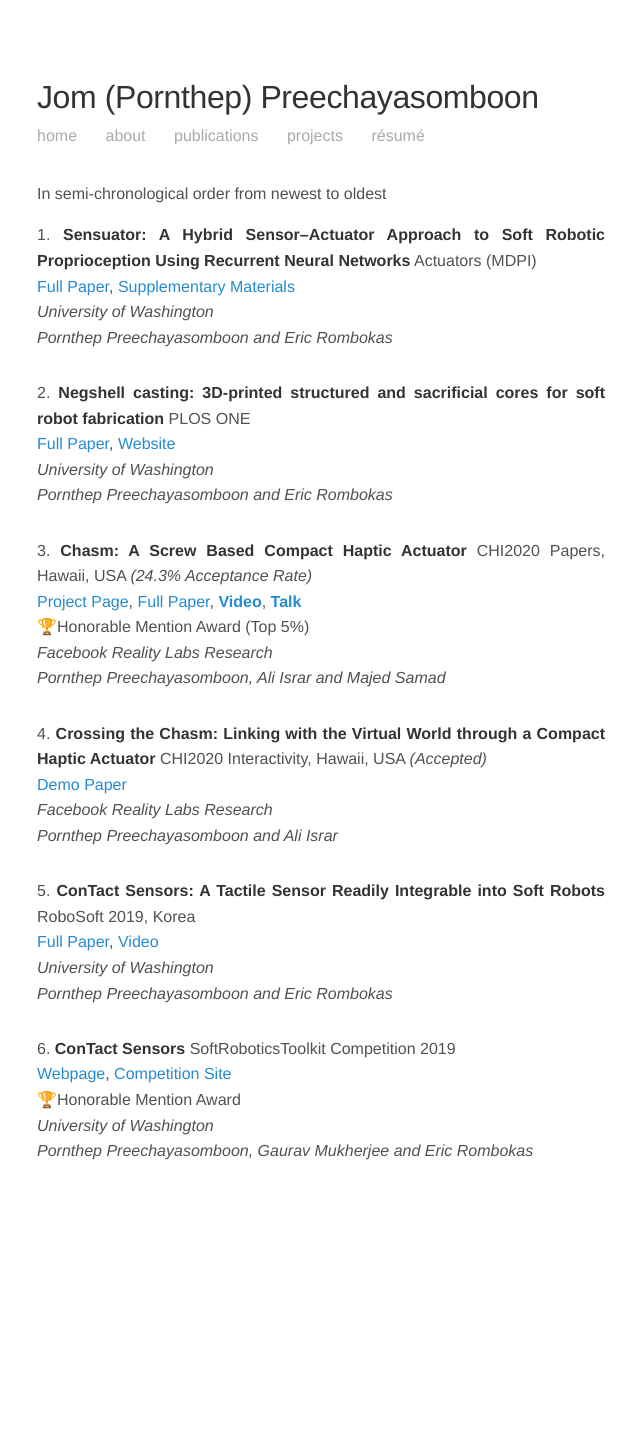
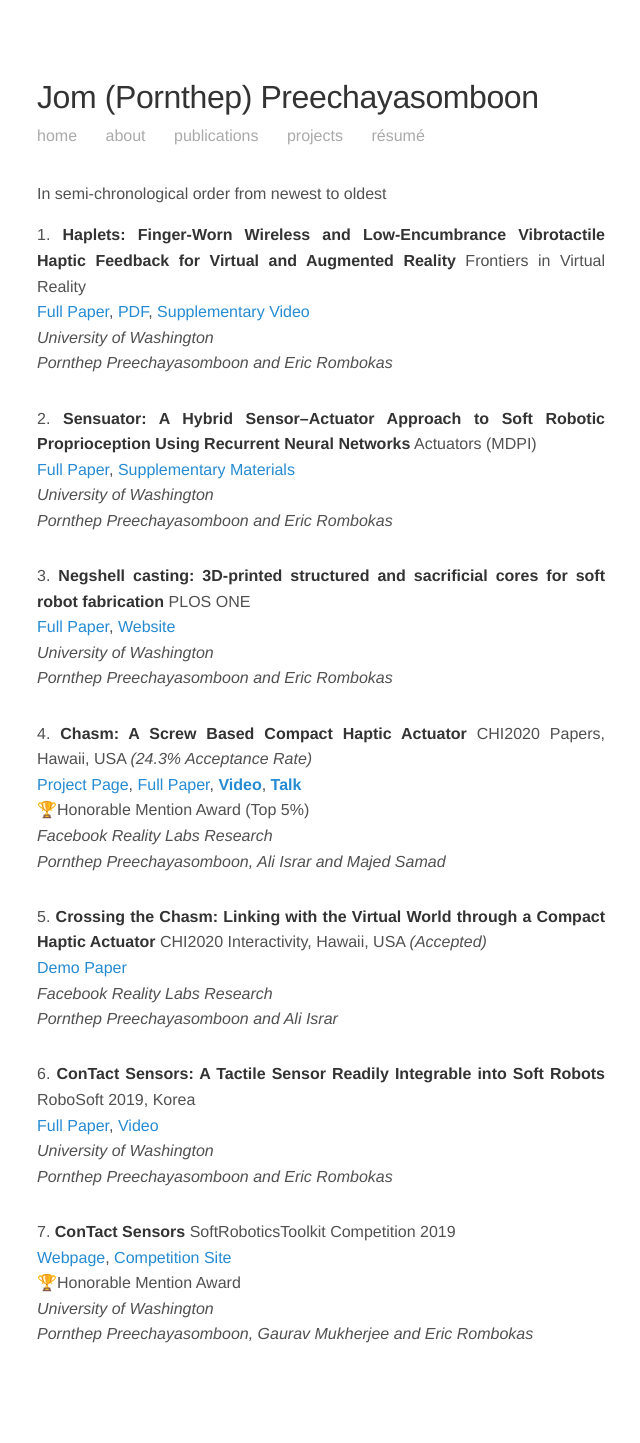
Before and after one commit to prnthp/prnthp.github.io, a Jekyll site: the page built from publications.md, in a window 1280 px wide. Shown: the whole page, without its empty margins (319-959 px from the left). Built offline with Jekyll 4.4.1, drawn with Linux system fonts in a browser that asks for light colours; before the commit the page ends 1260 px from its top, so only the background shows below that.

Commit message:
Update publications.md

```diff
--- a/publications.md
+++ b/publications.md
@@ -4,6 +4,11 @@ permalink: /publications/
 ---
 
 In semi-chronological order from newest to oldest
+1. **Haplets: Finger-Worn Wireless and Low-Encumbrance Vibrotactile Haptic Feedback for Virtual and Augmented Reality** Frontiers in Virtual Reality
+  <br> [Full Paper](//www.frontiersin.org/articles/10.3389/frvir.2021.738613/full), [PDF](//www.frontiersin.org/articles/10.3389/frvir.2021.738613/pdf), [Supplementary Video](//ndownloader.figstatic.com/files/30819115)
+  <br> *University of Washington*
+  <br> *Pornthep Preechayasomboon and Eric Rombokas*
+  <br><br>
 1. **Sensuator: A Hybrid Sensor–Actuator Approach to Soft Robotic Proprioception Using Recurrent Neural Networks** Actuators (MDPI)
   <br> [Full Paper](//www.mdpi.com/2076-0825/10/2/30), [Supplementary Materials](//sensuator.github.io/)
   <br> *University of Washington*
```
